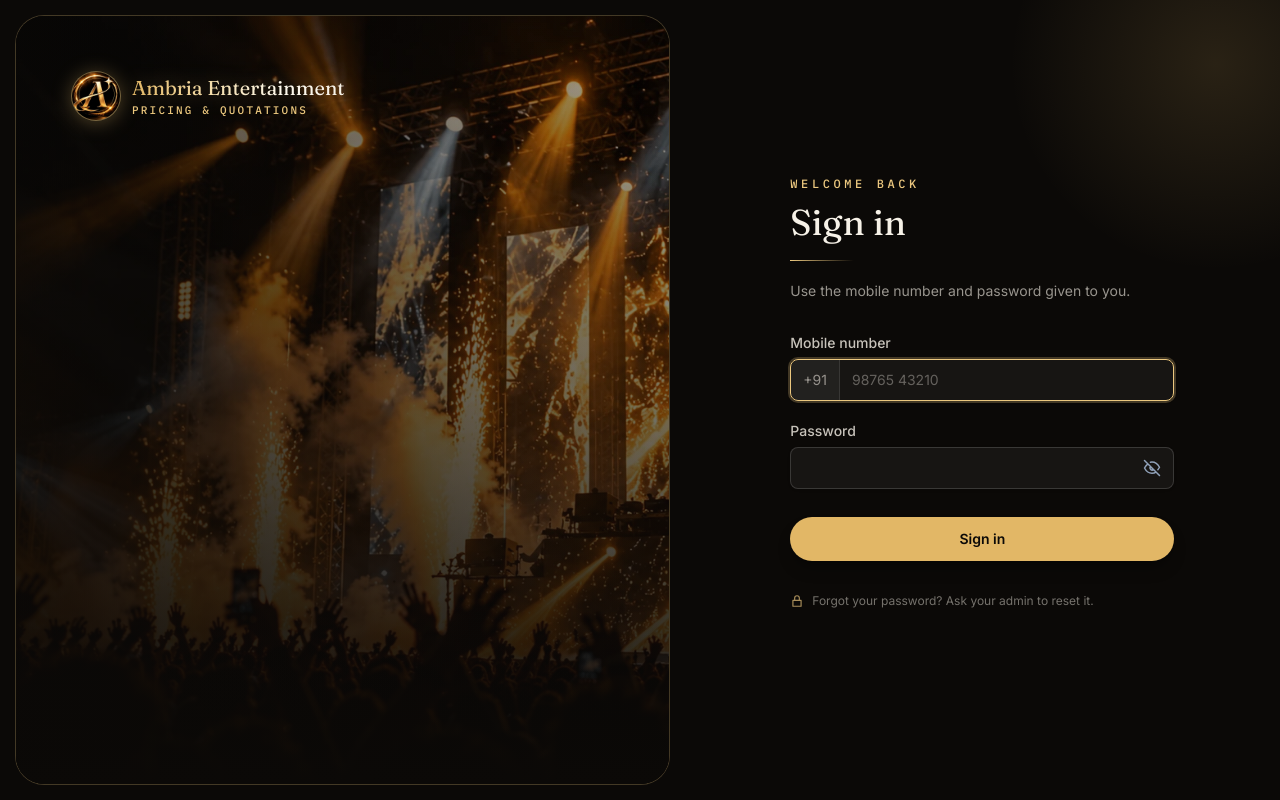
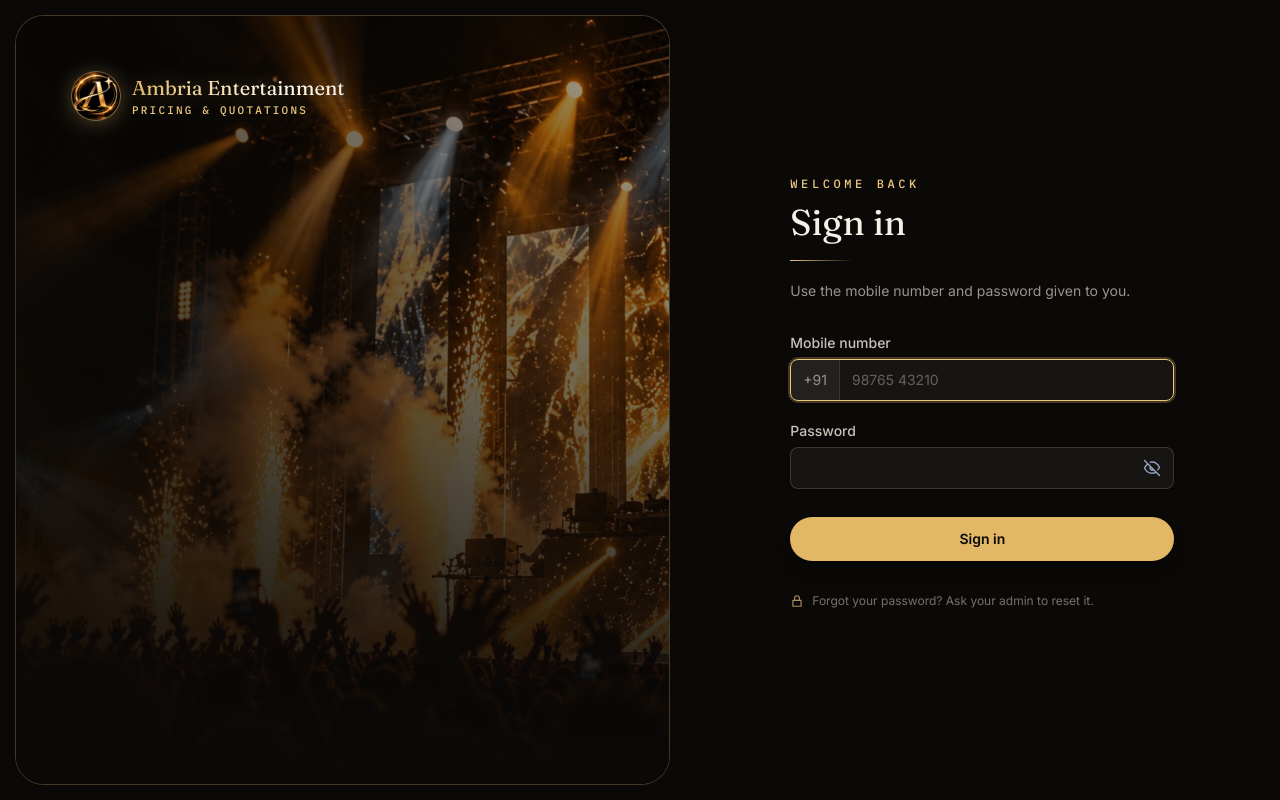
Before and after one commit to Eat-Ambria/entertainment, a React (Vite) app: page /login in a window 1280 px wide. Built offline with nearby package versions, Linux system fonts and the light colour scheme; no server answers.

Commit message:
Remove corner glow on sign-in page

```diff
--- a/src/pages/LoginPage.tsx
+++ b/src/pages/LoginPage.tsx
@@ -95,7 +95,6 @@ export default function LoginPage() {
 
       {/* Right: a quiet, dark sign-in column (no white card). */}
       <main className="relative flex items-center justify-center overflow-hidden px-6 py-12 sm:px-12">
-        <span className="pointer-events-none absolute -top-40 -right-40 h-[28rem] w-[28rem] rounded-full bg-[radial-gradient(circle,rgb(226_183_102/0.14),transparent_65%)]" />
 
         <div className="relative w-full max-w-sm animate-rise">
           <div className="mb-10 lg:hidden">
```
